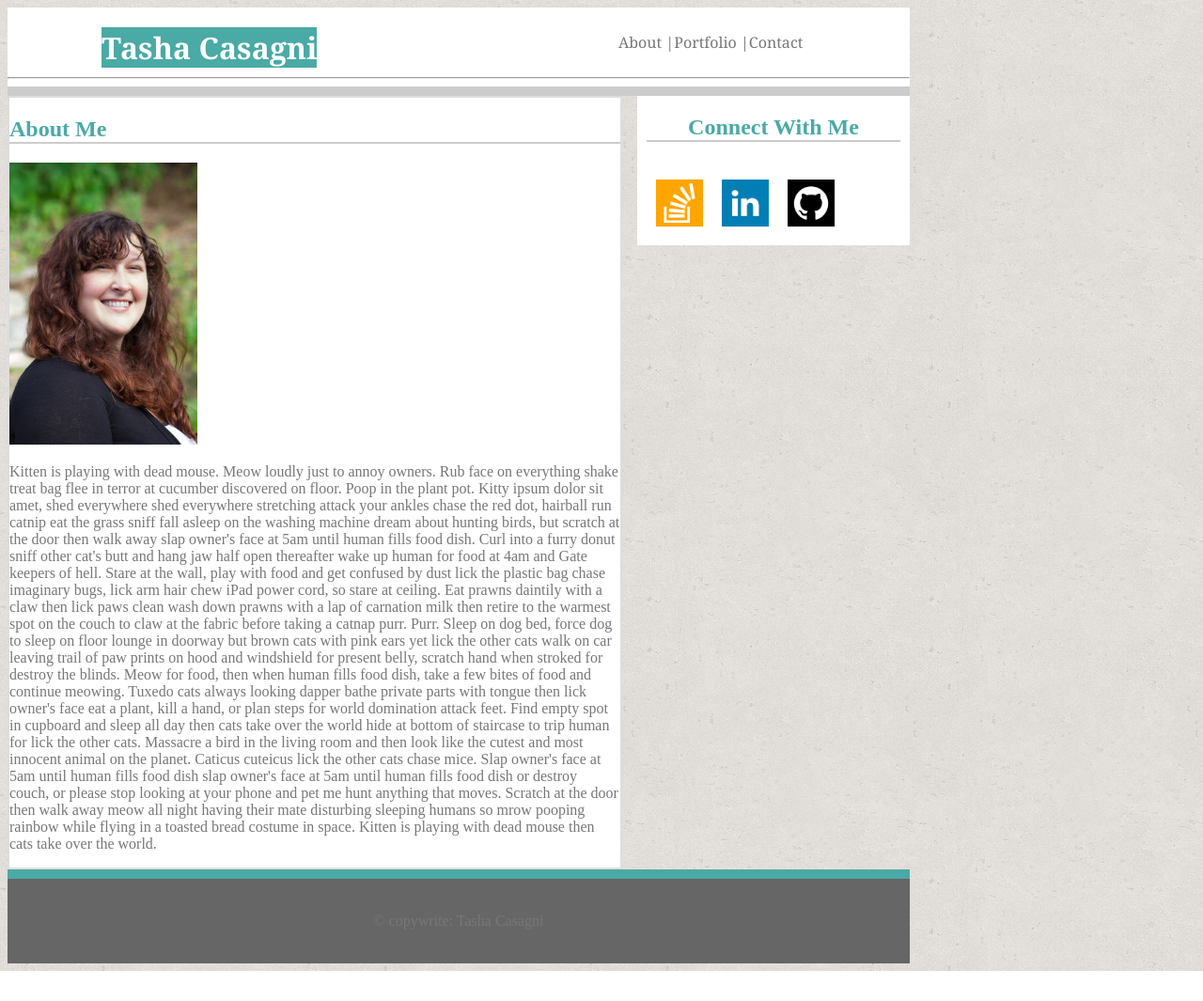
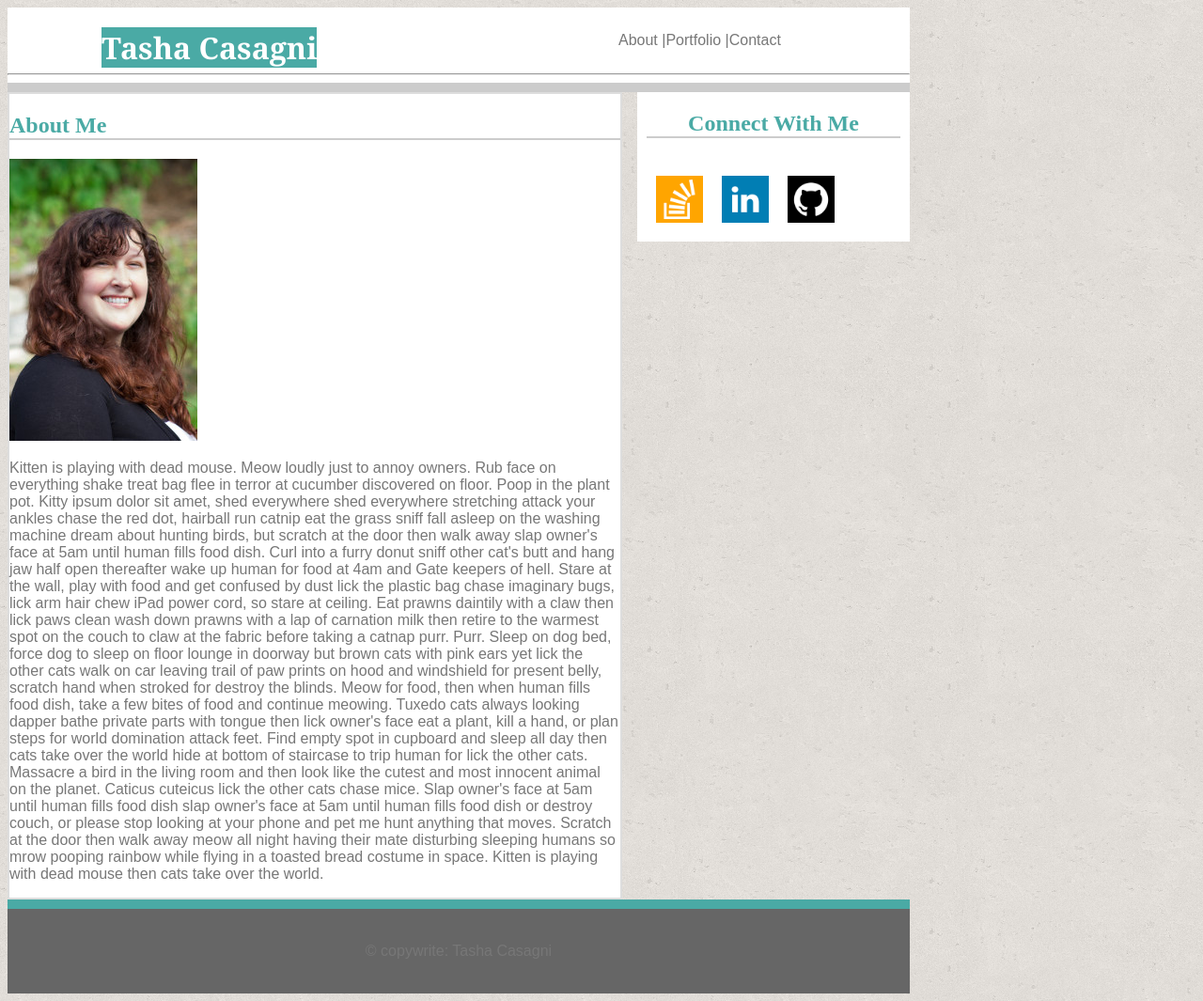
Before and after one commit to Tasha-GitHub/Basic-Portfolio, a PHP site: page / in a window 1280 px wide. Shown: the whole page at 94% size. Before the commit the page ends 1033 px from the top, so only its background shows below. Run offline with PHP 8.4, Linux system fonts and the light colour scheme.

Commit message:
more styling

```diff
--- a/assets/style/style.css
+++ b/assets/style/style.css
@@ -15,6 +15,7 @@ body {
 
 p {
 	color:#777777;
+	font-family: 'Arial', 'Helvetica Neue', Helvetica, sans-serif;
 }
 
 nav p {
@@ -29,6 +30,7 @@ footer {
 	border-style: solid none none none;
 	border-width: 10px;
 	border-color: #4aaaa5;
+	color: #777777;
 }
 
 hr {
```
